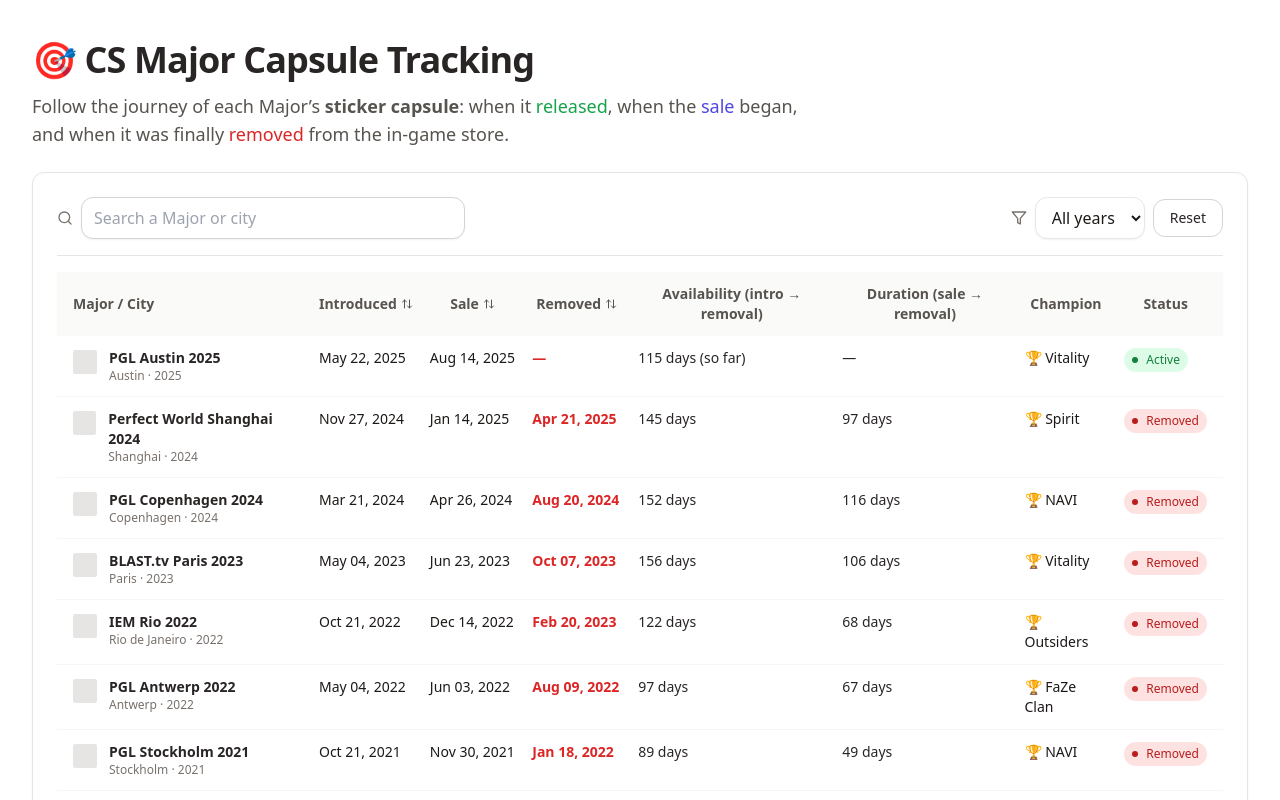
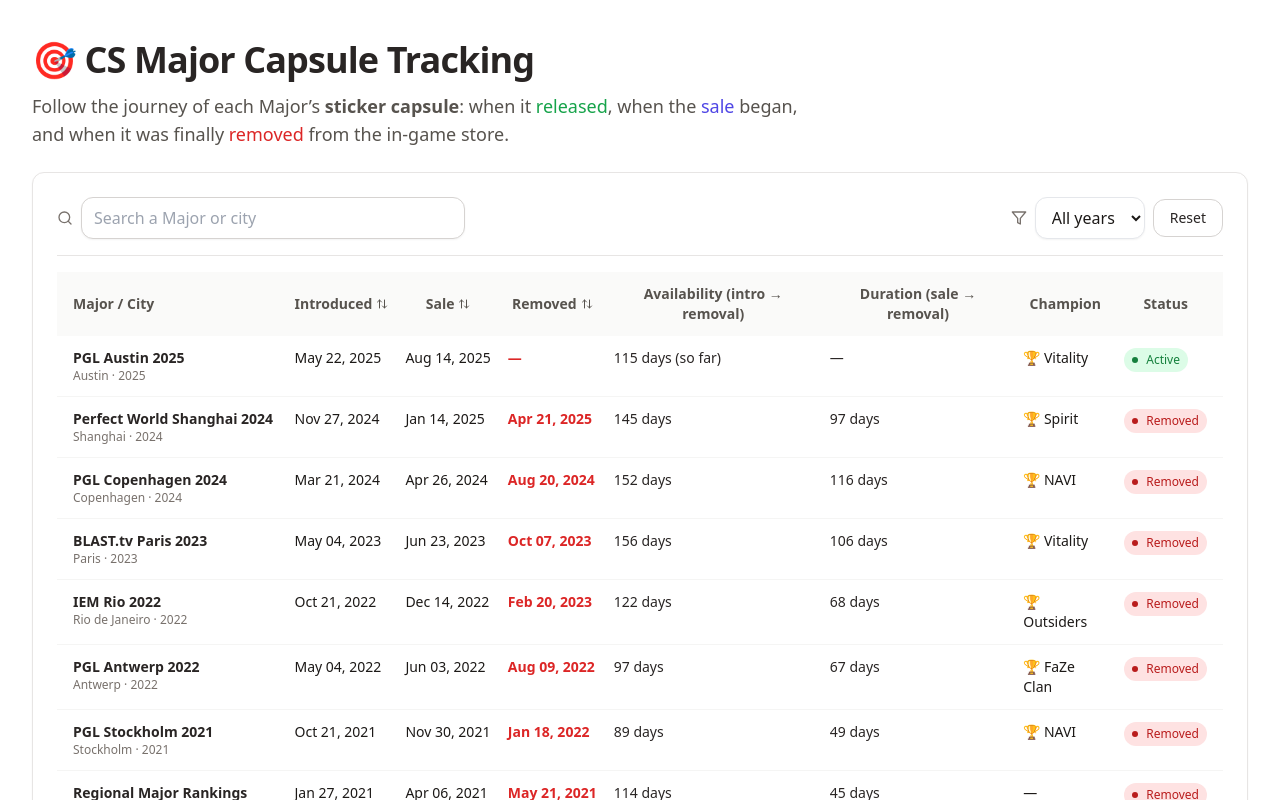
Before and after one commit to meistaGG/cs2-major-sale-tracker, a React (Vite) app: page / in a window 1280 px wide. Shown: the top 800 px of the page. Built offline with nearby package versions, Linux system fonts and the light colour scheme.

Commit message:
Update app.tsx

```diff
--- a/src/app.tsx
+++ b/src/app.tsx
@@ -398,15 +398,6 @@
                 {/* Tournament cell with logo + name + city/year */}
                 <td className="py-3 pl-4 pr-4">
                   <div className="flex items-start gap-3">
-                    {r.logo ? (
-                      <img
-                        src={r.logo}
-                        alt={r.major}
-                        className="w-6 h-6 rounded-sm object-contain mt-[2px]"
-                      />
-                    ) : (
-                      <div className="w-6 h-6 rounded-sm bg-stone-200 mt-[2px]" />
-                    )}
                     <div>
                       <div className="font-semibold text-stone-800 leading-5">
                         {r.major}
```
